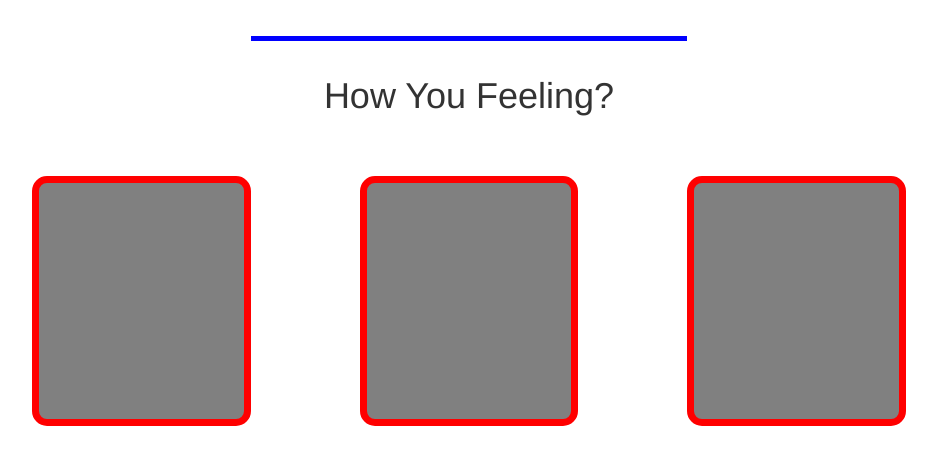
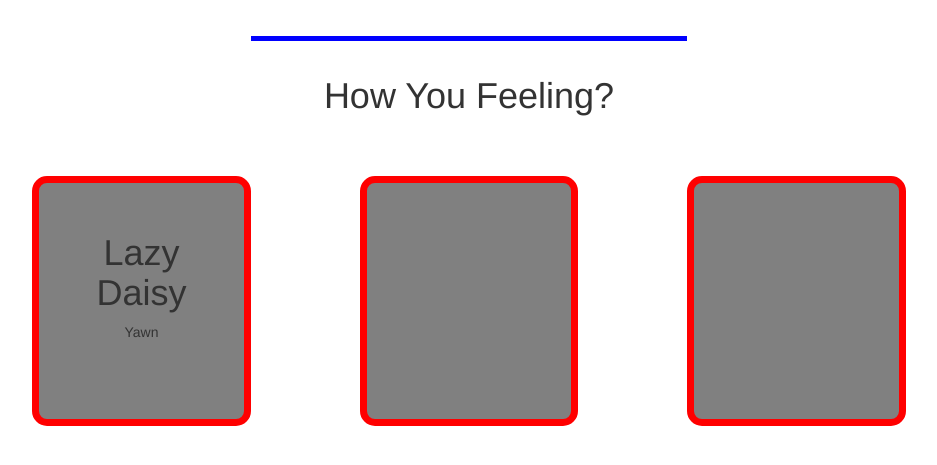
Before and after one commit to Lance-Martin/weekendDecider, a PHP site: page /index.html in a window 1280 px wide. Shown: the part 287-752 px from the top of the page, without its empty margins (171-1108 px from the left). Run offline with PHP 8.4, Linux system fonts and the light colour scheme.

Commit message:
removed class from buttons

```diff
--- a/assets/css/style.css
+++ b/assets/css/style.css
@@ -3,11 +3,12 @@
   border: 7px solid red;
   height: 250px;
   border-radius: 15px;
+  text-align: center;
+  padding-top: 30px;
 }
 
 #header-text {
 	margin-top: 50px;
-<<<<<<< HEAD
 }
 
 #question {
@@ -21,6 +22,3 @@
 #instructions {
   text-align: center;
 }
-=======
-}
->>>>>>> 8b3b152d5d4ee0de7b12cba76f5085c3d59993a5
--- a/index.html
+++ b/index.html
@@ -20,9 +20,12 @@
     <div class="col-md-4 col-md-offset-4" id="question"><h1>How You Feeling?</h1></div>
     </div>
     <div class = "row">
-      <div class="col-md-2 col-md-offset-2 answer" id ="a1"></div>
-      <div class="col-md-2 col-md-offset-1 answer" id = "a2"></div>
-      <div class="col-md-2 col-md-offset-1 answer" id = "a3"></div>
+      <div class="col-md-2 col-md-offset-2" id ="a1">
+        <h1>Lazy Daisy</h1>
+        <p>Yawn</p>
+      </div>
+      <div class="col-md-2 col-md-offset-1" id = "a2"></div>
+      <div class="col-md-2 col-md-offset-1" id = "a3"></div>
     </div>
 
 
```
